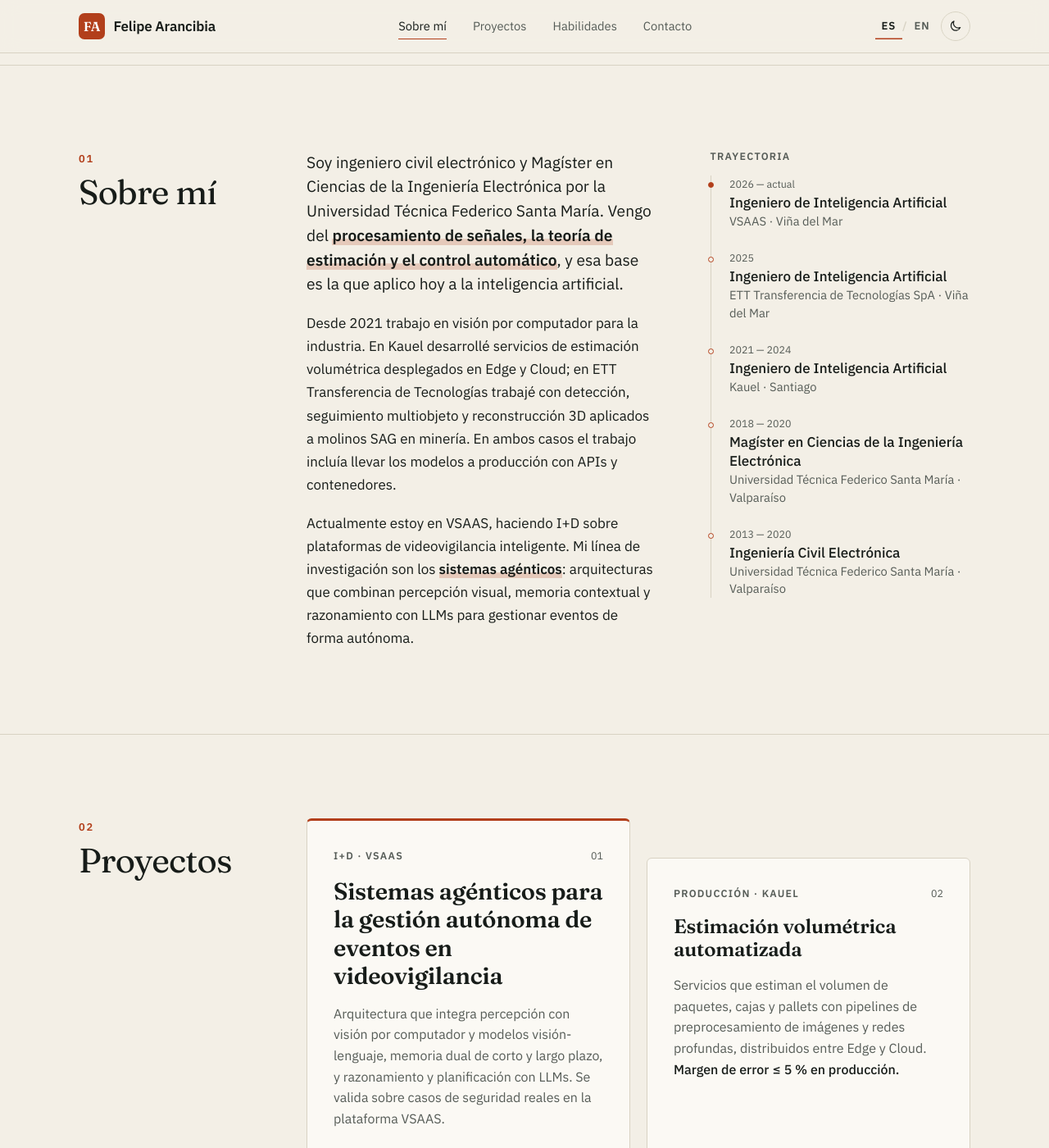
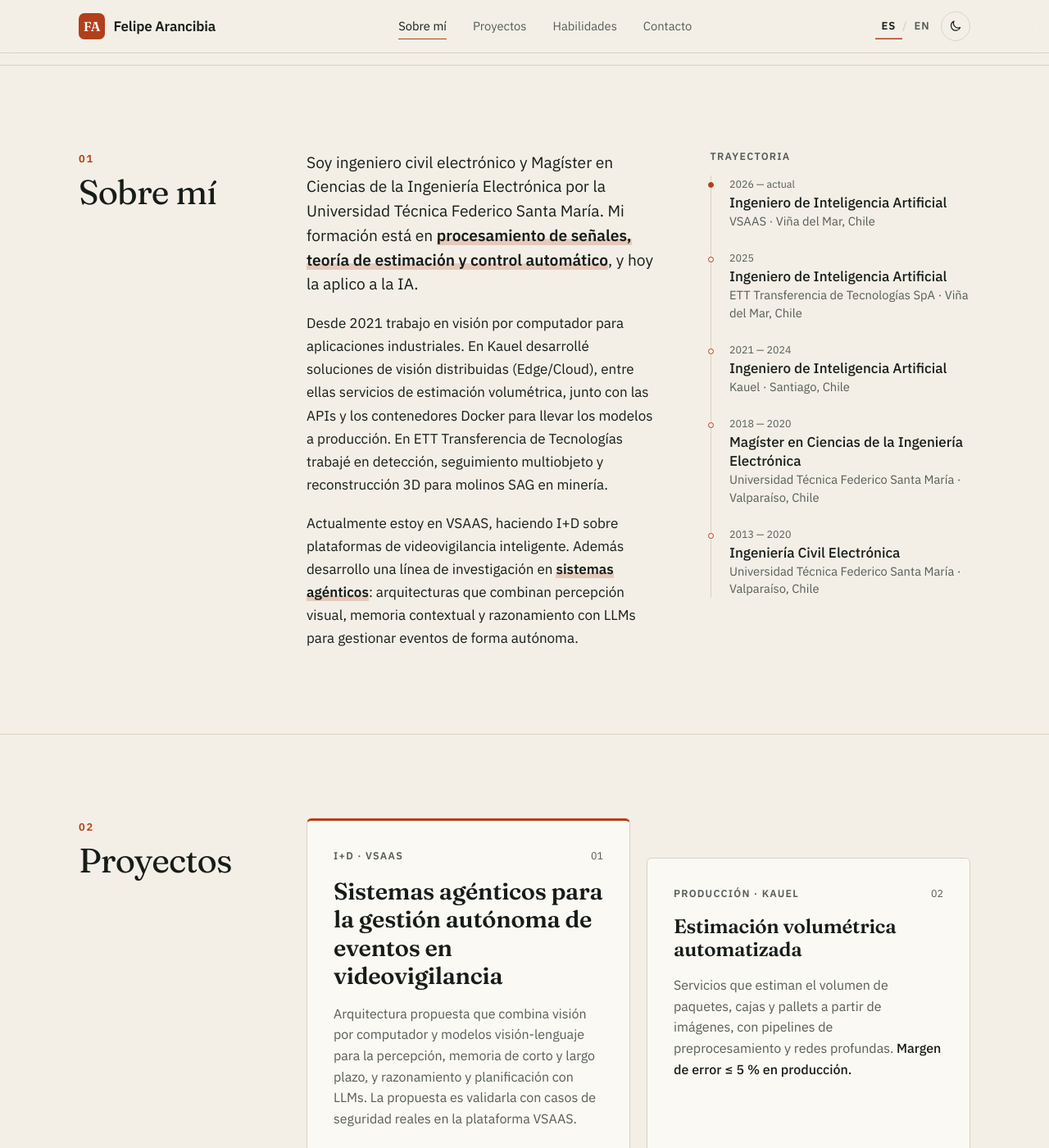
Before and after one commit to Felipearancibia94/felipearancibia94.github.io, a Jekyll site: the page index.html, which Jekyll copies as it is, in a window 1280 px wide and 1400 px high, scrolled down 854 px. Shown: the whole window at 82% size. Built offline with Jekyll 4.4.1, drawn with Linux system fonts in a browser that asks for light colours; some of the changed text lies outside the part shown.

Commit message:
Pule el inglés y alinea el español con la versión en inglés
- Inglés: redacción más natural y directa; se corrige que la validación en
  VSAAS aparecía como hecha cuando es una propuesta, y se acotan las
  afirmaciones sobre APIs, contenedores y Edge/Cloud a lo que consta en el CV.
- CV en inglés: 'MEC level 7' pasa a 'EQF level 7' y se corrigen viñetas.
- Español: mismos ajustes de contenido (investigación en curso, proyectos,
  etiquetas del paper, ubicaciones en la trayectoria) para que ambas
  versiones coincidan.

```diff
--- a/index.html
+++ b/index.html
@@ -4,7 +4,7 @@
   <meta charset="utf-8">
   <meta name="viewport" content="width=device-width, initial-scale=1">
   <title>Felipe Arancibia · Ingeniero de Inteligencia Artificial</title>
-  <meta name="description" content="Felipe Arancibia Carrasco, ingeniero civil electrónico e ingeniero de inteligencia artificial: visión por computador, sistemas agénticos con LLMs y despliegue de modelos. Proyectos, trayectoria y publicaciones.">
+  <meta name="description" content="Felipe Arancibia Carrasco, ingeniero de IA. Visión por computador industrial y, hoy, sistemas agénticos con LLMs para videovigilancia. Proyectos, trayectoria y publicación.">
   <meta name="author" content="Felipe Arancibia Carrasco">
   <link rel="canonical" href="https://felipearancibia94.github.io/">
   <link rel="alternate" hreflang="es" href="https://felipearancibia94.github.io/">
@@ -18,7 +18,7 @@
   <meta property="og:locale:alternate" content="en_US">
   <meta property="og:site_name" content="Felipe Arancibia">
   <meta property="og:title" content="Felipe Arancibia · Ingeniero de Inteligencia Artificial">
-  <meta property="og:description" content="Visión por computador, sistemas agénticos con LLMs y despliegue de modelos. Proyectos, trayectoria y publicaciones.">
+  <meta property="og:description" content="Ingeniero de IA que trabaja en visión por computador y sistemas agénticos con LLMs. Proyectos, trayectoria y publicación.">
   <meta property="og:url" content="https://felipearancibia94.github.io/">
   <meta property="og:image" content="https://felipearancibia94.github.io/assets/img/og-es.png">
   <meta property="og:image:type" content="image/png">
@@ -425,7 +425,7 @@
               <span>Carrasco</span>
             </h1>
             <p class="role reveal" style="--d:.16s">Ingeniero de Inteligencia Artificial en VSAAS</p>
-            <p class="lead reveal" style="--d:.22s">Trabajo en visión por computador y sistemas agénticos basados en LLMs, desde la investigación aplicada hasta el despliegue en entornos con restricciones de latencia.</p>
+            <p class="lead reveal" style="--d:.22s">Trabajo en visión por computador y sistemas agénticos basados en LLMs, desde la investigación aplicada hasta el despliegue con restricciones de latencia.</p>
             <div class="actions reveal" style="--d:.3s">
               <a class="btn btn-primary" href="#proyectos">Ver proyectos
                 <svg viewBox="0 0 16 16" fill="none" stroke="currentColor" stroke-width="1.6" stroke-linecap="round" stroke-linejoin="round" aria-hidden="true"><path d="M8 3v10M4 9l4 4 4-4"/></svg>
@@ -451,9 +451,9 @@
           <div class="section-body">
             <div class="about">
               <div class="about-copy">
-                <p class="reveal">Soy ingeniero civil electrónico y Magíster en Ciencias de la Ingeniería Electrónica por la Universidad Técnica Federico Santa María. Vengo del <strong>procesamiento de señales, la teoría de estimación y el control automático</strong>, y esa base es la que aplico hoy a la inteligencia artificial.</p>
-                <p class="reveal" style="--d:.06s">Desde 2021 trabajo en visión por computador para la industria. En Kauel desarrollé servicios de estimación volumétrica desplegados en Edge y Cloud; en ETT Transferencia de Tecnologías trabajé con detección, seguimiento multiobjeto y reconstrucción 3D aplicados a molinos SAG en minería. En ambos casos el trabajo incluía llevar los modelos a producción con APIs y contenedores.</p>
-                <p class="reveal" style="--d:.12s">Actualmente estoy en VSAAS, haciendo I+D sobre plataformas de videovigilancia inteligente. Mi línea de investigación son los <strong>sistemas agénticos</strong>: arquitecturas que combinan percepción visual, memoria contextual y razonamiento con LLMs para gestionar eventos de forma autónoma.</p>
+                <p class="reveal">Soy ingeniero civil electrónico y Magíster en Ciencias de la Ingeniería Electrónica por la Universidad Técnica Federico Santa María. Mi formación está en <strong>procesamiento de señales, teoría de estimación y control automático</strong>, y hoy la aplico a la IA.</p>
+                <p class="reveal" style="--d:.06s">Desde 2021 trabajo en visión por computador para aplicaciones industriales. En Kauel desarrollé soluciones de visión distribuidas (Edge/Cloud), entre ellas servicios de estimación volumétrica, junto con las APIs y los contenedores Docker para llevar los modelos a producción. En ETT Transferencia de Tecnologías trabajé en detección, seguimiento multiobjeto y reconstrucción 3D para molinos SAG en minería.</p>
+                <p class="reveal" style="--d:.12s">Actualmente estoy en VSAAS, haciendo I+D sobre plataformas de videovigilancia inteligente. Además desarrollo una línea de investigación en <strong>sistemas agénticos</strong>: arquitecturas que combinan percepción visual, memoria contextual y razonamiento con LLMs para gestionar eventos de forma autónoma.</p>
               </div>
 
               <aside class="path reveal" style="--d:.1s" aria-labelledby="h-path">
@@ -462,27 +462,27 @@
                   <li class="now">
                     <span class="when">2026 — actual</span>
                     <span class="what">Ingeniero de Inteligencia Artificial</span>
-                    <span class="where">VSAAS · Viña del Mar</span>
+                    <span class="where">VSAAS · Viña del Mar, Chile</span>
                   </li>
                   <li>
                     <span class="when">2025</span>
                     <span class="what">Ingeniero de Inteligencia Artificial</span>
-                    <span class="where">ETT Transferencia de Tecnologías SpA · Viña del Mar</span>
+                    <span class="where">ETT Transferencia de Tecnologías SpA · Viña del Mar, Chile</span>
                   </li>
                   <li>
                     <span class="when">2021 — 2024</span>
                     <span class="what">Ingeniero de Inteligencia Artificial</span>
-                    <span class="where">Kauel · Santiago</span>
+                    <span class="where">Kauel · Santiago, Chile</span>
                   </li>
                   <li>
                     <span class="when">2018 — 2020</span>
                     <span class="what">Magíster en Ciencias de la Ingeniería Electrónica</span>
-                    <span class="where">Universidad Técnica Federico Santa María · Valparaíso</span>
+                    <span class="where">Universidad Técnica Federico Santa María · Valparaíso, Chile</span>
                   </li>
                   <li>
                     <span class="when">2013 — 2020</span>
                     <span class="what">Ingeniería Civil Electrónica</span>
-                    <span class="where">Universidad Técnica Federico Santa María · Valparaíso</span>
+                    <span class="where">Universidad Técnica Federico Santa María · Valparaíso, Chile</span>
                   </li>
                 </ol>
               </aside>
@@ -505,17 +505,17 @@
               <li class="card reveal">
                 <div class="card-top"><span class="card-kind">I+D · VSAAS</span><span class="card-idx">01</span></div>
                 <h3>Sistemas agénticos para la gestión autónoma de eventos en videovigilancia</h3>
-                <p>Arquitectura que integra percepción con visión por computador y modelos visión-lenguaje, memoria dual de corto y largo plazo, y razonamiento y planificación con LLMs. Se valida sobre casos de seguridad reales en la plataforma VSAAS.</p>
+                <p>Arquitectura propuesta que combina visión por computador y modelos visión-lenguaje para la percepción, memoria de corto y largo plazo, y razonamiento y planificación con LLMs. La propuesta es validarla con casos de seguridad reales en la plataforma VSAAS.</p>
                 <ul class="stack" aria-label="Stack">
                   <li>Python</li><li>LLMs</li><li>Modelos visión-lenguaje</li><li>Tool calling</li><li>FastAPI / gRPC</li>
                 </ul>
-                <p class="card-foot">Línea de investigación en desarrollo</p>
+                <p class="card-foot">Investigación en curso</p>
               </li>
 
               <li class="card reveal" style="--d:.08s">
                 <div class="card-top"><span class="card-kind">Producción · Kauel</span><span class="card-idx">02</span></div>
                 <h3>Estimación volumétrica automatizada</h3>
-                <p>Servicios que estiman el volumen de paquetes, cajas y pallets con pipelines de preprocesamiento de imágenes y redes profundas, distribuidos entre Edge y Cloud. <span class="metric">Margen de error ≤ 5 % en producción.</span></p>
+                <p>Servicios que estiman el volumen de paquetes, cajas y pallets a partir de imágenes, con pipelines de preprocesamiento y redes profundas. <span class="metric">Margen de error ≤ 5 % en producción.</span></p>
                 <ul class="stack" aria-label="Stack">
                   <li>Python</li><li>Deep learning</li><li>Docker</li><li>APIs</li><li>Edge / Cloud</li>
                 </ul>
@@ -524,8 +524,8 @@
 
               <li class="card reveal">
                 <div class="card-top"><span class="card-kind">Minería · ETT</span><span class="card-idx">03</span></div>
-                <h3>Conteo y desgaste de bolas de molienda</h3>
-                <p>Detección de objetos y seguimiento multiobjeto para contar bolas de molienda y evaluar su geometría y desgaste en ambientes ruidosos, como apoyo a la optimización de la carga en molinos SAG.</p>
+                <h3>Conteo de bolas de molienda y monitoreo de su desgaste</h3>
+                <p>Detección de objetos y seguimiento multiobjeto para contar bolas de molienda de forma automática y monitorear su geometría y desgaste, como parte de la optimización de la carga en molinos SAG.</p>
                 <ul class="stack" aria-label="Stack">
                   <li>Python</li><li>Detección de objetos</li><li>Seguimiento multiobjeto</li>
                 </ul>
@@ -534,8 +534,8 @@
 
               <li class="card reveal" style="--d:.08s">
                 <div class="card-top"><span class="card-kind">Minería · ETT</span><span class="card-idx">04</span></div>
-                <h3>Carga interna de molinos SAG</h3>
-                <p>Estimación de la carga interna del molino mediante visión por computador y reconstrucción 3D a partir de secuencias de imágenes.</p>
+                <h3>Estimación de la carga de molinos SAG</h3>
+                <p>Estimación de la carga interna de molinos SAG a partir de secuencias de imágenes, con visión por computador y reconstrucción 3D.</p>
                 <ul class="stack" aria-label="Stack">
                   <li>Python</li><li>Visión por computador</li><li>Reconstrucción 3D</li>
                 </ul>
@@ -547,7 +547,7 @@
                 <h3>Parameter Estimation over Wired Networks with Time-Delay and Packet Collision</h3>
                 <p>Arancibia, F., Carvajal, R. y Agüero, J. C. IEEE CHILECON 2019, Valparaíso.</p>
                 <ul class="stack" aria-label="Stack">
-                  <li>Teoría de estimación</li><li>Redes</li><li>Modelamiento estadístico</li>
+                  <li>Estimación de parámetros</li><li>Redes cableadas</li><li>Colisión de paquetes</li>
                 </ul>
                 <a class="card-link" href="https://doi.org/10.1109/CHILECON47746.2019.8987445" target="_blank" rel="noopener noreferrer">Leer en IEEE Xplore<span class="sr-only"> (se abre en una pestaña nueva)</span>
                   <svg viewBox="0 0 16 16" fill="none" stroke="currentColor" stroke-width="1.6" stroke-linecap="round" stroke-linejoin="round" aria-hidden="true"><path d="M4 12L12 4M5 4h7v7"/></svg>
```
Also changed, not shown: en/index.html (+14 -14 lines), 1 other file.
